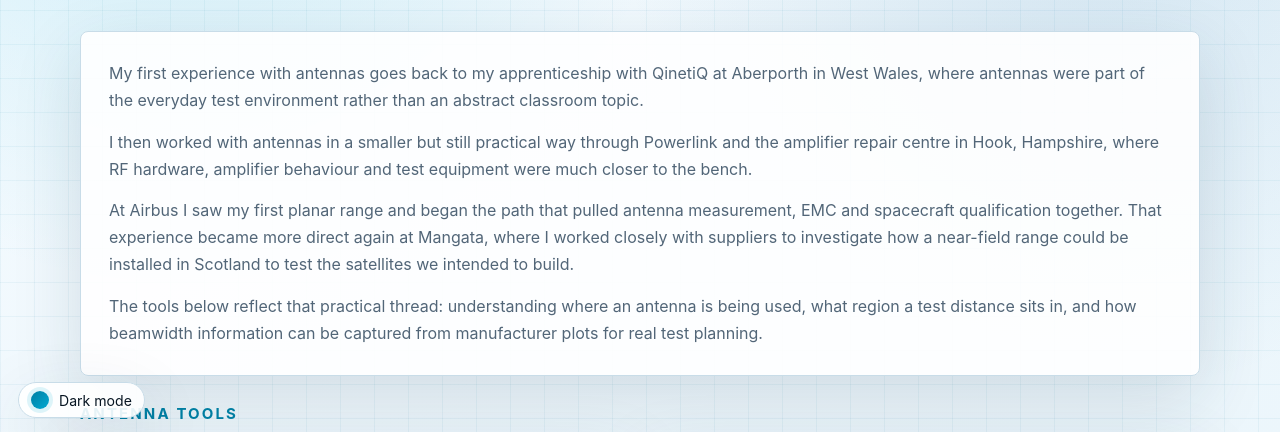
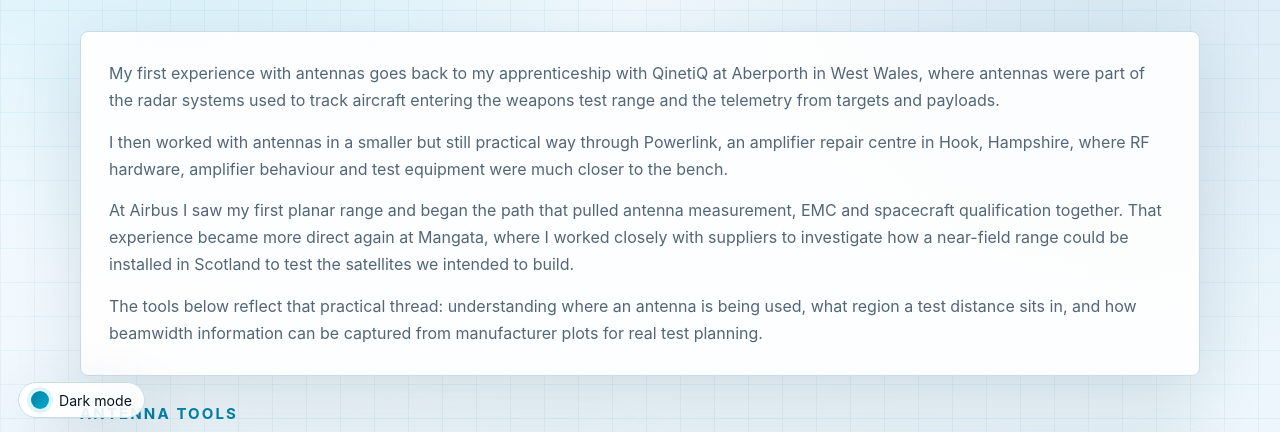
Before and after one commit to JamesEMC/jamesyateswebsite, a plain HTML site: page antenna.html in a window 1280 px wide. Shown: the part 364-796 px from the top of the page. Drawn offline with Linux system fonts and the light colour scheme.

Commit message:
Add files via upload

```diff
--- a/antenna.html
+++ b/antenna.html
@@ -267,8 +267,8 @@
     <p class="intro">A short introduction to the antenna work that sits alongside the EMC section, plus practical tools for range regions and beamwidth data.</p>
 
     <section class="overview" aria-label="Antenna experience overview">
-      <p>My first experience with antennas goes back to my apprenticeship with QinetiQ at Aberporth in West Wales, where antennas were part of the everyday test environment rather than an abstract classroom topic.</p>
-      <p>I then worked with antennas in a smaller but still practical way through Powerlink and the amplifier repair centre in Hook, Hampshire, where RF hardware, amplifier behaviour and test equipment were much closer to the bench.</p>
+      <p>My first experience with antennas goes back to my apprenticeship with QinetiQ at Aberporth in West Wales, where antennas were part of the radar systems used to track aircraft entering the weapons test range and the telemetry from targets and payloads.</p>
+      <p>I then worked with antennas in a smaller but still practical way through Powerlink, an amplifier repair centre in Hook, Hampshire, where RF hardware, amplifier behaviour and test equipment were much closer to the bench.</p>
       <p>At Airbus I saw my first planar range and began the path that pulled antenna measurement, EMC and spacecraft qualification together. That experience became more direct again at Mangata, where I worked closely with suppliers to investigate how a near-field range could be installed in Scotland to test the satellites we intended to build.</p>
       <p>The tools below reflect that practical thread: understanding where an antenna is being used, what region a test distance sits in, and how beamwidth information can be captured from manufacturer plots for real test planning.</p>
     </section>
```
